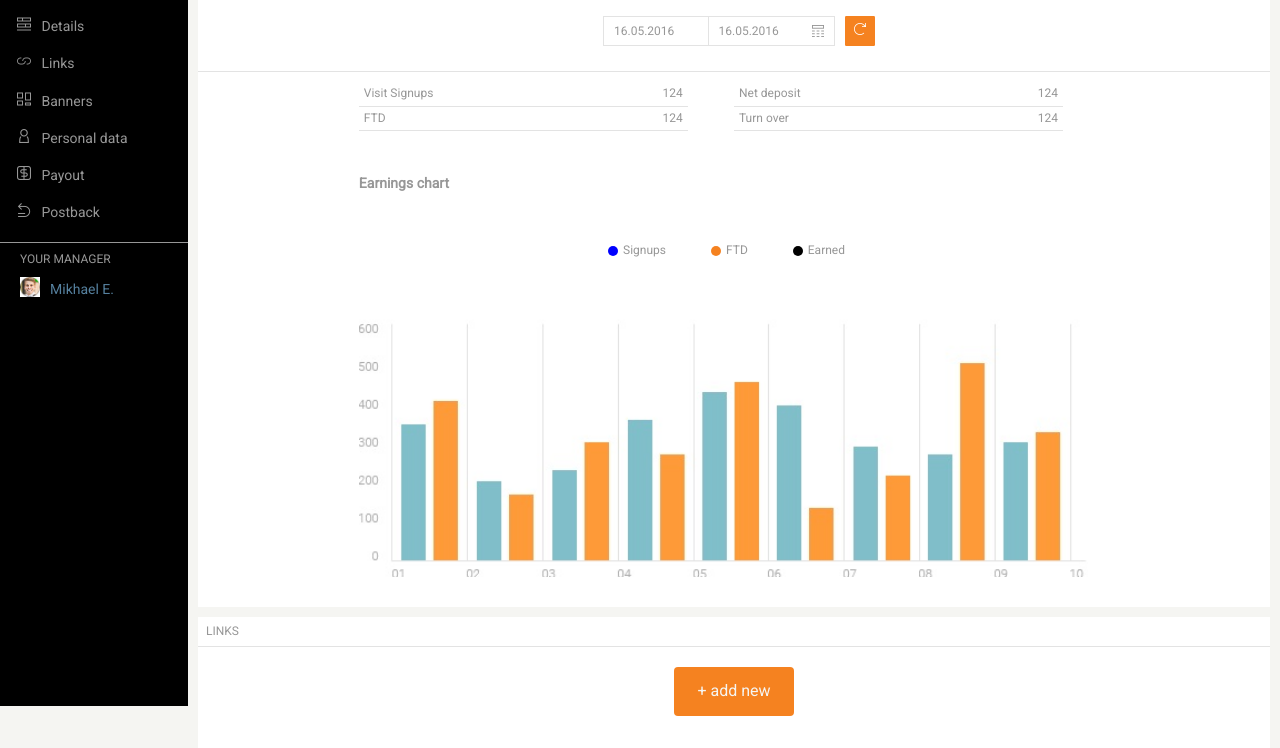
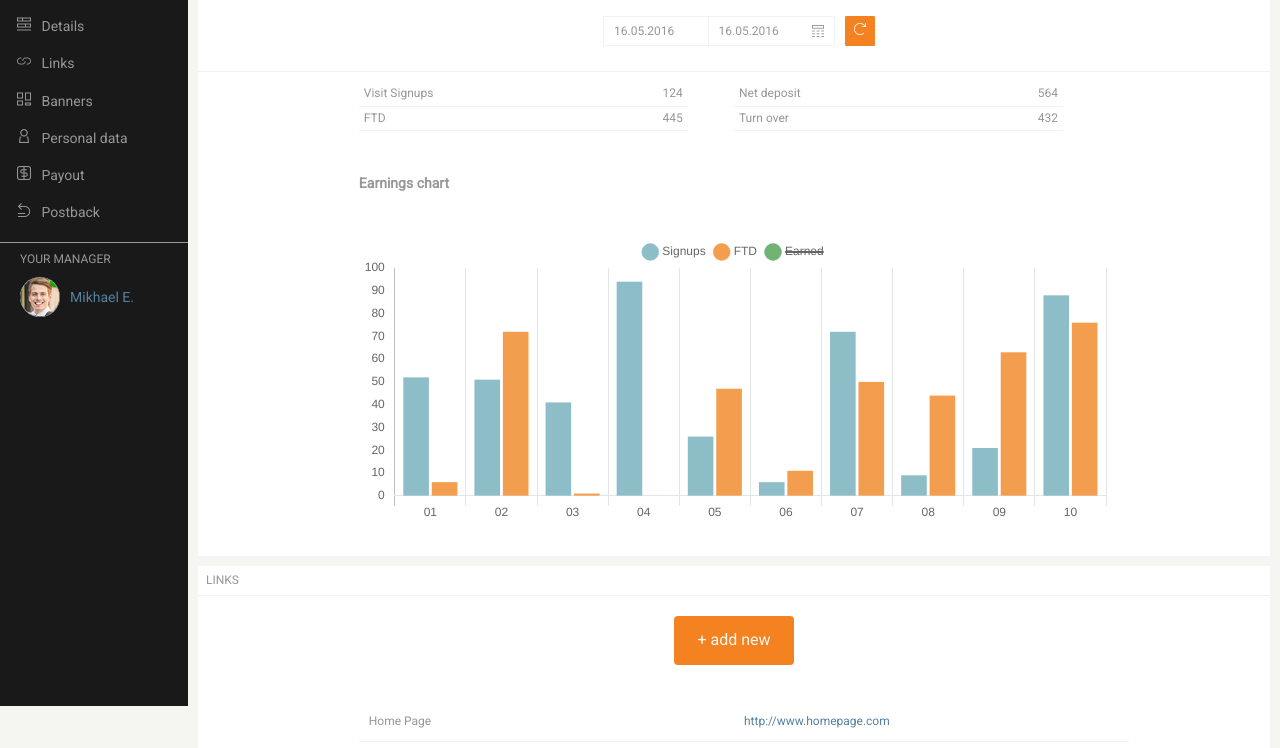
Before and after one commit to Maciej0o/projekt-indywidualny-1, a website: page index.html in a window 1280 px wide. Shown: the part 104-852 px from the top of the page. Drawn offline with nearby package versions, Linux system fonts and the light colour scheme; a web font is replaced by a local one.

Commit message:
Add chartjs

```diff
--- a/index.html
+++ b/index.html
@@ -3,6 +3,7 @@
   <head>
     <title>Project</title>
     <meta charset="utf-8">
+    <meta name="viewport" content="width=device-width, initial-scale=1">
     <link href="https://use.fontawesome.com/releases/v5.7.2/css/all.css" rel="stylesheet">
     <link href="https://fonts.googleapis.com/css?family=Galada|Roboto&display=swap" rel="stylesheet">
     <link rel="stylesheet" href="css/style.css">
@@ -115,29 +116,25 @@
               </div>
               <div class="general-items">
                 <a>FTD</a>
-                <p>124</p>
+                <p>445</p>
               </div>
             </div>
             <div class="col-6 general-right">
               <div class="general-items">
                 <a>Net deposit</a>
-                <p>124</p>
+                <p>564</p>
               </div>
               <div class="general-items">
                 <a>Turn over</a>
-                <p>124</p>
+                <p>432</p>
               </div>
             </div>
           </div>
           <div class="generals-chart-wrapper row">
             <h3 class="title-chart col-12">Earnings chart</h3>
-            <div class="chart-legend col-12">
-              <a class="btn-top signups">Signups</a>
-              <a class="btn-top ftd">FTD</a>
-              <a class="btn-top earned">Earned</a>
-            </div>
             <div class="chart col-12">
-              <img src="images/chart.jpg" alt="chart">
+
+              <canvas id="myChart" height='120'></canvas>
             </div>
           </div>
         </div>
@@ -251,10 +248,10 @@
               </div>
               <div class="col-12 wrapper-single-link">
                 <div class="name-links col-6">
-                  <a>Home Page</a>
+                  <a>Piece of Wine</a>
                 </div>
                 <div class="links-item col-6">
-                  <a class="link">http://www.homepage.com</a>
+                  <a class="link">http://www.pieceofwine.com</a>
                   <div class="link-icon">
                     <a><i class="icon-links"></i></a>
                     <a><i class="icon-trash"></i></a>
@@ -263,10 +260,10 @@
               </div>
               <div class="col-12 wrapper-single-link">
                 <div class="name-links col-6">
-                  <a>Home Page</a>
+                  <a>Twitter</a>
                 </div>
                 <div class="links-item col-6">
-                  <a class="link">http://www.homepage.com</a>
+                  <a class="link">http://www.twitter.com</a>
                   <div class="link-icon">
                     <a><i class="icon-links"></i></a>
                     <a><i class="icon-trash"></i></a>
@@ -281,6 +278,8 @@
         </div>
       </section>
     </main>
+
+    <script src="https://cdnjs.cloudflare.com/ajax/libs/Chart.js/2.4.0/Chart.min.js"></script>
     <script src="js/script.js"></script>
 
   </body>
--- a/js/script.js
+++ b/js/script.js
@@ -26,4 +26,62 @@
     console.log('udalo sie')
     shortSidebar();
   })
+
+  var ctx = document.getElementById('myChart').getContext('2d');
+
+  var chart = new Chart(ctx, {
+    // 1
+    type: 'bar',
+    data: {
+
+        // 2
+        labels: ["01", "02", "03", "04", "05", "06", "07", "08", "09", "10"],
+        // 3
+        datasets: [{
+            // 4
+            label: "Signups",
+            // 5
+            backgroundColor: '#8DBEC8',
+            borderColor: '#8DBEC8',
+            // 6
+            data: [ 52, 51, 41, 94, 26, 6, 72, 9, 21, 88 ],
+
+        },
+        {
+            label: "FTD",
+            backgroundColor: '#F29E4E',
+            borderColor: '#F29E4E',
+            data: [ 6, 72, 1, 0, 47, 11, 50, 44, 63, 76 ],
+        },
+        {
+            label: "Earned",
+            backgroundColor: '#71B374',
+            borderColor: '#71B374',
+            data: [ 59, 49, 68, 90, 67, 41, 13, 38, 48, 48 ],
+            // 7
+            hidden: true,
+        }]
+    },
+    options:{
+      layout: {
+        padding: {
+          top:10,
+        },
+      },
+      legend: {
+        display: true,
+        labels: {
+          usePointStyle: true,
+        },
+      },
+      scales: {
+        yAxes: [{
+          gridLines: {
+            display: false,
+          },
+        }],
+      }
+    },
+});
+
 }
--- a/sass/_variables.scss
+++ b/sass/_variables.scss
@@ -1,12 +1,13 @@
 /* Colors */
 $paragraph-color: #979797;
 $btn-light-grey: #BDBDBD;
-$dark-color: #333333;
+$dark-color: #191919;
+$dark-hover-color: #282828;
 $links-color: #56819F;
 $orange-color: #F58220;
 $orange-h-color: #FFA200;
 $main-color: #F5F5F2;
-$light-grey: #E3E3E3;
+$light-grey: #f1f3f3;
 
 /* Font sizes */
 $paragraph-font-size: 12px;
--- a/sass/components/_buttons.scss
+++ b/sass/components/_buttons.scss
@@ -34,7 +34,7 @@
   font-family: $font-text;
   color: $paragraph-color;
   cursor: pointer;
-  margin-left: -3px;
+
 }
 
 .btn-top:hover{
--- a/sass/sections/_generals.scss
+++ b/sass/sections/_generals.scss
@@ -63,6 +63,7 @@
 .chart-legend{
   display: flex;
   justify-content: center;
+  margin-bottom: 40px;
 
   a{
     margin: 0 10px;
--- a/sass/sections/_sidebar.scss
+++ b/sass/sections/_sidebar.scss
@@ -1,6 +1,6 @@
 
 .sidebar{
-  background-color: black;
+  background-color: $dark-color;
   width: 188px;
   position: fixed;
   display: block;
@@ -34,7 +34,7 @@
   .sidebar-links-item{
     padding: 10px 14px;
     text-decoration: none;
-    border-left: 3px black solid;
+    border-left: 3px $dark-color solid;
     font-size: 14px;
 
 
@@ -45,7 +45,7 @@
 }
 
 .sidebar-links-item:hover{
-  background-color: $paragraph-color;
+  background-color: $dark-hover-color;
   color: $light-grey;
   border-left: 3px $orange-h-color solid;
 }
@@ -55,21 +55,22 @@ border-top: 0.5px $paragraph-color solid;
 padding: 10px 20px;
 
   .manager-item{
-    position: relative;
+    display: flex;
+    align-items: center;
     img{
       padding: 10px 0;
-      width: 20px;
-      height: 20px;
-      background-color: black;
+      width: 40px;
+      height: 40px;
+      border-radius: 50%;
 
     }
 
     a{
-      position: absolute;
       color: $links-color;
       font-size: 14px;
       left: 30px;
       top: 14px;
+      margin-left: 10px;
     }
   }
 }
--- a/sass/sections/_topbar.scss
+++ b/sass/sections/_topbar.scss
@@ -13,13 +13,12 @@
   margin:0;
   padding: 0;
   border: 1px $light-grey solid;
+  display: flex;
+  justify-content: flex-end;
 }
 
 .top-item{
   color: $light-grey;
-
-  padding: 18px 0;
-  margin: 18px 0;
   display: inline;
   border-left: 1px $light-grey solid;
 
```
Also changed, not shown: css/style.css, 1 other file.
